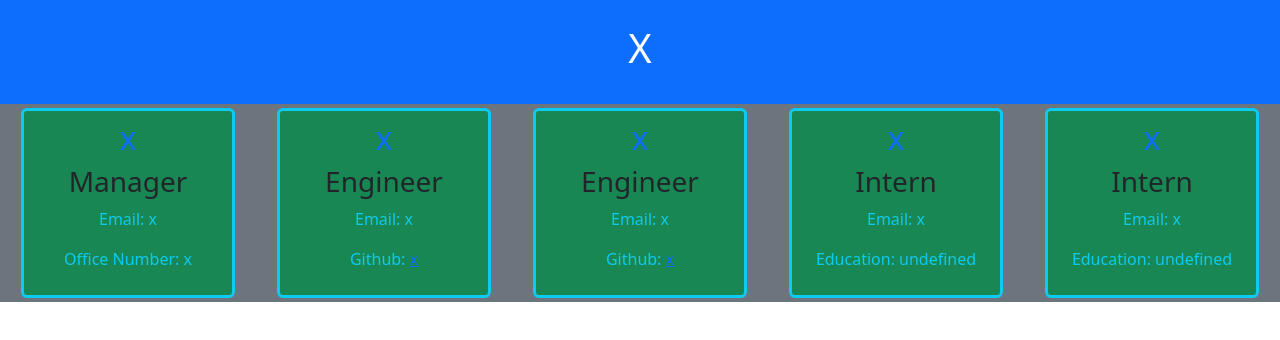
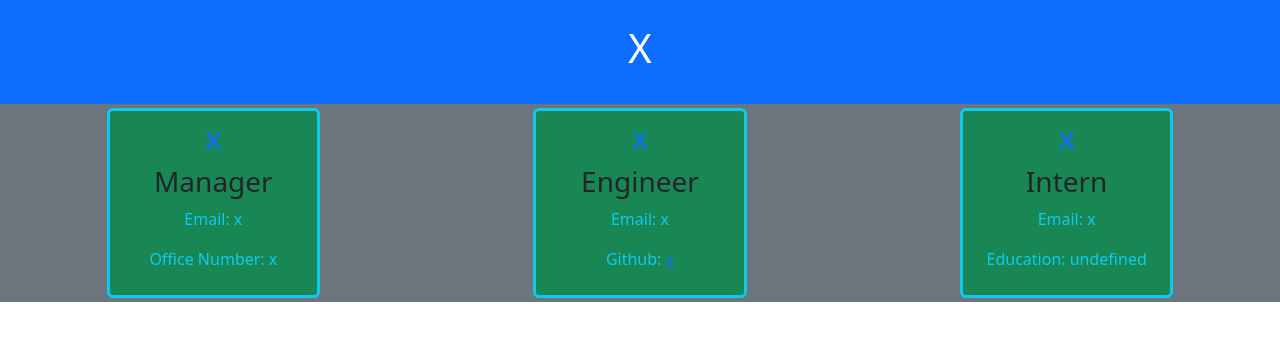
Before and after one commit to Glitch0320/10-teamgen, a website: page index.html in a window 1280 px wide. Drawn offline with nearby package versions, Linux system fonts and the light colour scheme.

```diff
--- a/index.html
+++ b/index.html
@@ -22,16 +22,6 @@
                 <h3 class="text-dark">Engineer</h3>
                 <p>Email: x</p>
                 <p>Github: <a href='https://github.com/x'>x</a></p>
-            </div><div class="col col-11 col-sm-5 col-lg-2 border border-3 border-info rounded bg-success p-2 m-1 text-info" text-info>
-                <h2 class="text-primary">x</h2>
-                <h3 class="text-dark">Engineer</h3>
-                <p>Email: x</p>
-                <p>Github: <a href='https://github.com/x'>x</a></p>
-            </div><div class="col col-11 col-sm-5 col-lg-2 border border-3 border-info rounded bg-success p-2 m-1 text-info">
-                <h2 class="text-primary">x</h2>
-                <h3 class="text-dark">Intern</h3>
-                <p>Email: x</p>
-                <p>Education: undefined</p>
             </div><div class="col col-11 col-sm-5 col-lg-2 border border-3 border-info rounded bg-success p-2 m-1 text-info">
                 <h2 class="text-primary">x</h2>
                 <h3 class="text-dark">Intern</h3>
```
Also changed, not shown: test/index.test.js (+1 -1 lines), README.md.
